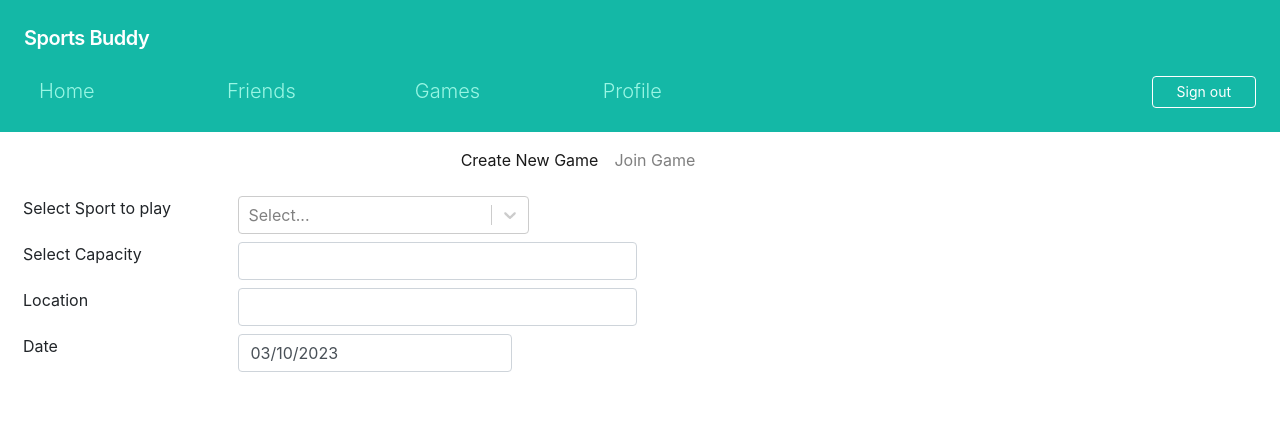
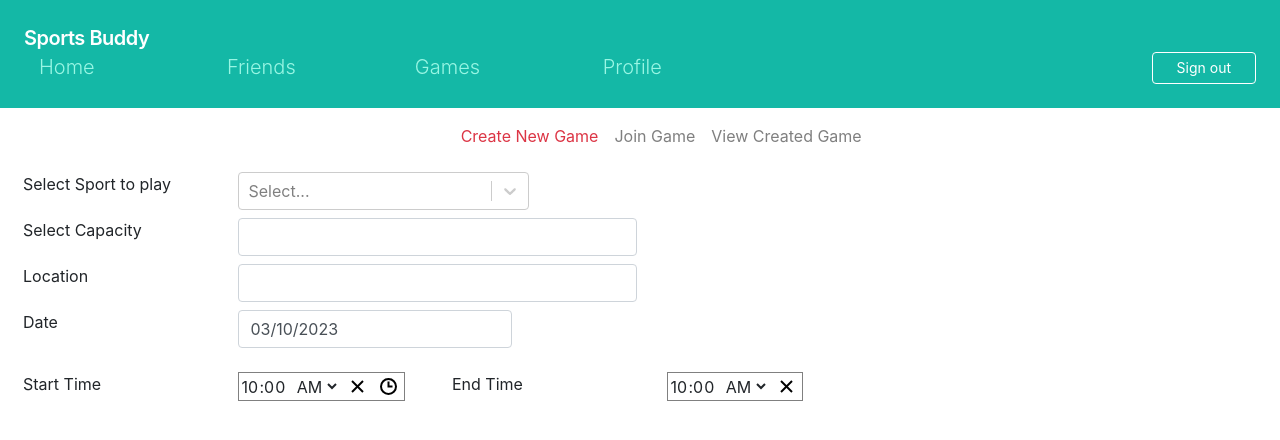
Before and after one commit to marionasr18/SEProject, a React (Create React App) app: page /event in a window 1280 px wide. Shown: the top 440 px of the page. Built offline with nearby package versions, Linux system fonts and the light colour scheme; sample sign-in values are in the browser's storage.

Commit message:
event subParts

```diff
--- a/package.json
+++ b/package.json
@@ -17,6 +17,7 @@
     "react-router-dom": "^6.8.1",
     "react-scripts": "5.0.1",
     "react-select": "^5.7.0",
+    "react-time-picker": "^6.0.4",
     "web-vitals": "^2.1.4"
   },
   "scripts": {
--- a/src/EventDefinition/EventDefinition.jsx
+++ b/src/EventDefinition/EventDefinition.jsx
@@ -8,9 +8,9 @@ import Select from 'react-select';
 import DatePicker from "react-datepicker";
 import NavigationBar from "../NavigationBar";
 import "react-datepicker/dist/react-datepicker.css";
-
-
-
+import TimePicker from 'react-time-picker';
+import 'react-time-picker/dist/TimePicker.css';
+import 'react-clock/dist/Clock.css';
 
 
 const EventDefinition = () => {
@@ -32,6 +32,8 @@ const EventDefinition = () => {
 
     const [state, setState] = useState(STATE)
     const [dateOfEvent, setDateOfEvent] = useState(new Date());
+    const [startTime, setStartTime] = useState('10:00');
+    const [endtTime, setEndtTime] = useState('10:00');
 
     const FillData = useCallback(async () => {
         let data = await FetchData('DataFiles/PlayersData.json', 'get')
@@ -64,14 +66,17 @@ const EventDefinition = () => {
         <>
             <NavigationBar />
             <div className="row">
-                <div className="col-6 offset-4">
+                <div className="col-8 offset-4">
                     <nav className="navbar navbar-expand-lg navbar-light">
                         <ul className="navbar-nav">
-                            <li className={state.tabid === 1 ? "nav-item active text-danger" : "nav-item"}>
-                                <a className="nav-link" onClick={() => toggleNav(1)}>Create New Game <span className="sr-only">(current)</span></a>
+                            <li className={state.tabid === 1 ? "nav-item active" : "nav-item"}>
+                                <a className= {state.tabid === 1 ? "nav-link text-danger" : "nav-link"} onClick={() => toggleNav(1)}>Create New Game <span className="sr-only">(current)</span></a>
                             </li>
-                            <li className={state.tabid === 2 ? "nav-item active text-danger" : "nav-item"}>
-                                <a className="nav-link" onClick={() => toggleNav(2)}>Join Game <span className="sr-only">(current)</span></a>
+                            <li className={state.tabid === 2 ? "nav-item active" : "nav-item"}>
+                                <a className={state.tabid === 2 ? "nav-link text-danger" : "nav-link"} onClick={() => toggleNav(2)}>Join Game <span className="sr-only">(current)</span></a>
+                            </li>
+                            <li className={state.tabid === 3 ? "nav-item active" : "nav-item"}>
+                                <a className={state.tabid === 3 ? "nav-link text-danger" : "nav-link"} onClick={() => toggleNav(3)}>View Created Game <span className="sr-only">(current)</span></a>
                             </li>
 
                         </ul>
@@ -109,6 +114,18 @@ const EventDefinition = () => {
                         <DatePicker className="form-control" selected={dateOfEvent} onChange={(date) => setDateOfEvent(date)} />
                         </div>
                     </div>
+                    <div className="row mt-4 ml-2">
+                        <div className="col-2">Start Time</div>
+                        <div className="col-2">
+                        <TimePicker onChange={setStartTime} value={startTime} />
+                        </div>
+                        <div className="col-2">End Time</div>
+                        <div className="col-2">
+                        <TimePicker
+                        clockIcon={null}
+                        onChange={setEndtTime} value={endtTime} />
+                       </div>
+                    </div>
                     </>
 
             }
--- a/src/NavigationBar.jsx
+++ b/src/NavigationBar.jsx
@@ -27,27 +27,27 @@ function NavigationBar() {
       </div>
       <div className="w-full block flex-grow lg:flex lg:items-center ">
         <div className="text-sm lg:flex-grow">
-          <a href="/profile" className="block mt-4 lg:inline-block lg:mt-0 text-teal-200 hover:text-white col-2">
+          <a href="/profile" className="block lg:inline-block lg:mt-0 text-teal-200 hover:text-white col-2">
             <span className='lead'>Home </span>
           </a>
-          <a href="/friends" className="block mt-4 lg:inline-block lg:mt-0 text-teal-200 hover:text-white col-2">
+          <a href="/friends" className="block lg:inline-block lg:mt-0 text-teal-200 hover:text-white col-2">
             <span className='lead'>Friends  </span>
           </a>
-          <a href="/event" className="block mt-4 lg:inline-block lg:mt-0 text-teal-200 hover:text-white  col-2">
+          <a href="/event" className="block lg:inline-block lg:mt-0 text-teal-200 hover:text-white  col-2">
             <span className='lead'>Games</span>
           </a>
-          <a href="editProfile" className="block mt-4 lg:inline-block lg:mt-0 text-teal-200 hover:text-white  col-2">
+          <a href="editProfile" className="block lg:inline-block lg:mt-0 text-teal-200 hover:text-white  col-2">
             <span className='lead'>Profile</span>
           </a>
-          {user && <> <a href="/sportsDefinition" className="block mt-4 lg:inline-block lg:mt-0 text-teal-200 hover:text-white  col-2">
+          {user && <> <a href="/sportsDefinition" className="block lg:inline-block lg:mt-0 text-teal-200 hover:text-white  col-2">
             <span className='lead'>Sport Definition</span>
           </a>
-            <a href="/fieldsDefinition" className="block mt-4 lg:inline-block lg:mt-0 text-teal-200 hover:text-white  col-2">
+            <a href="/fieldsDefinition" className="block lg:inline-block lg:mt-0 text-teal-200 hover:text-white  col-2">
               <span className='lead'>Fields Definition</span>
             </a></>}
         </div>
         <div>
-          <button className="inline-block text-sm px-4 py-2 leading-none border rounded text-white border-white hover:border-transparent hover:text-teal-500 hover:bg-white mt-4 lg:mt-0" onClick={handleLogout}>Sign out</button>
+          <button className="inline-block text-sm px-4 py-2 leading-none border rounded text-white border-white hover:border-transparent hover:text-teal-500 hover:bg-white lg:mt-0" onClick={handleLogout}>Sign out</button>
         </div>
       </div>
     </nav>
```
Also changed, not shown: 1 other file (tests, documents, lock files or other folders).
